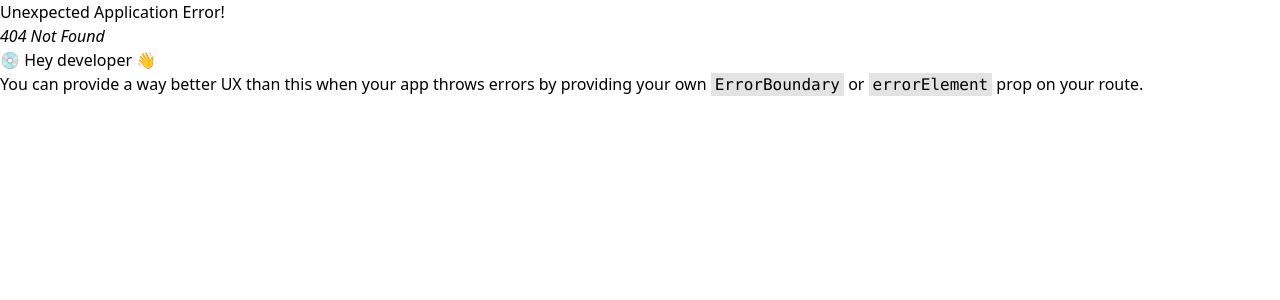
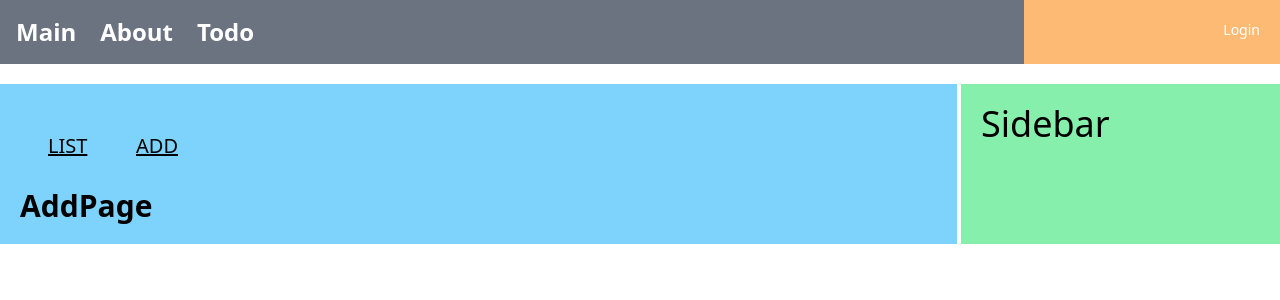
Before and after one commit to oneknowchar/study-react, a React (Create React App) app in the folder mall/: page /todo/add in a window 1280 px wide. Before the commit this address had no page. Shown: the top 300 px of the page. Built offline with nearby package versions, Linux system fonts and the light colour scheme.

Commit message:
useCallback(), Router Navigate tag for default URL

```diff
--- /dev/null
+++ b/mall/src/pages/todo/AddPage.js
@@ -0,0 +1,7 @@
+import React from 'react';
+
+const AddPage = () => {
+  return <div className={'text-3xl font-extrabold'}>AddPage</div>;
+};
+
+export default AddPage;
--- a/mall/src/pages/todo/IndexPage.js
+++ b/mall/src/pages/todo/IndexPage.js
@@ -1,15 +1,31 @@
-import React from 'react';
+import React, { useCallback } from 'react';
 import BasicLayout from '../../layouts/BasicLayout';
-import { Outlet } from 'react-router-dom';
+import { Outlet, useNavigate } from 'react-router-dom';
 
 const IndexPage = () => {
+  const navigate = useNavigate();
+
+  const handleClickList = useCallback(() => {
+    navigate({ pathname: 'list' });
+  }, []);
+
+  const handleClickAdd = useCallback(() => {
+    navigate({ pathname: 'add' });
+  }, []);
+
   return (
     <BasicLayout>
       <div className="w-full flex m-2 p-2">
-        <div className="text-xl m-1 p-2 w-20 front-extrabold underline">
+        <div
+          className="text-xl m-1 p-2 w-20 front-extrabold underline"
+          onClick={handleClickList}
+        >
           LIST
         </div>
-        <div className="text-xl m-1 p-2 w-20 front-extrabold underline">
+        <div
+          className="text-xl m-1 p-2 w-20 front-extrabold underline"
+          onClick={handleClickAdd}
+        >
           ADD
         </div>
       </div>
--- a/mall/src/router/root.js
+++ b/mall/src/router/root.js
@@ -3,12 +3,10 @@ import { createBrowserRouter } from 'react-router-dom';
 import todoRouter from './todoRouter';
 
 const Loading = <div className={'bg-green-700'}>Loading....</div>;
-const Loading2 = <div className={'bg-red-700'}>Loading....</div>;
 
 const MainPage = lazy(() => import('../pages/MainPage'));
 const AboutPage = lazy(() => import('../pages/AboutPage'));
 const TodoIndex = lazy(() => import('../pages/todo/IndexPage'));
-const TodoList = lazy(() => import('../pages/todo/ListPage'));
 
 const root = createBrowserRouter([
   {
@@ -34,7 +32,7 @@ const root = createBrowserRouter([
         <TodoIndex />
       </Suspense>
     ),
-    children: todoRouter(Loading2),
+    children: todoRouter(),
   },
 ]);
 
--- a/mall/src/router/todoRouter.js
+++ b/mall/src/router/todoRouter.js
@@ -1,27 +1,36 @@
-import { Suspense } from 'react';
+import { Suspense, lazy } from 'react';
 import { Navigate } from 'react-router-dom';
 
-import TodoList from '../pages/todo/ListPage';
-import TodoRead from '../pages/todo/ReadPage';
-const todoRouter = (Loading2) => {
+const Loading = <div>Loading....</div>;
+const TodoList = lazy(() => import('../pages/todo/ListPage'));
+const TodoRead = lazy(() => import('../pages/todo/ReadPage'));
+const TodoAdd = lazy(() => import('../pages/todo/AddPage'));
+// const TodoModify = lazy(() => import('../pages/todo/ModifyPage'));
+
+const todoRouter = () => {
   return [
+    { path: '', element: <Navigate replace={true} to={'list'} /> },
     {
       path: 'list',
       element: (
-        <Suspense fallback={Loading2}>
+        <Suspense fallback={Loading}>
           <TodoList />
         </Suspense>
       ),
     },
     {
-      path: '',
-      element: <Navigate replace={true} to={'list'} />,
+      path: 'read/:tno',
+      element: (
+        <Suspense fallback={Loading}>
+          <TodoRead />
+        </Suspense>
+      ),
     },
     {
-      path: 'read/:tno',
+      path: 'add',
       element: (
-        <Suspense fallback={Loading2}>
-          <TodoRead />
+        <Suspense fallback={Loading}>
+          <TodoAdd />
         </Suspense>
       ),
     },
```
